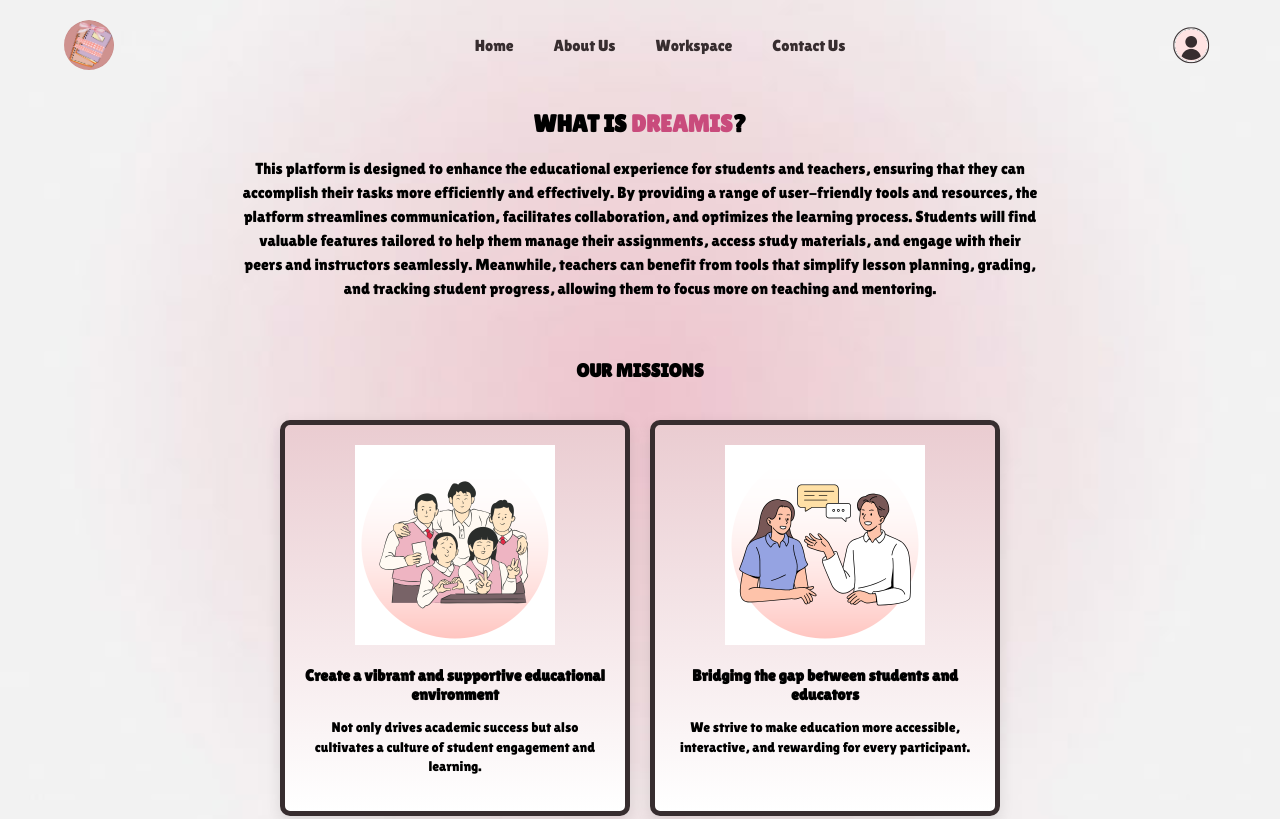
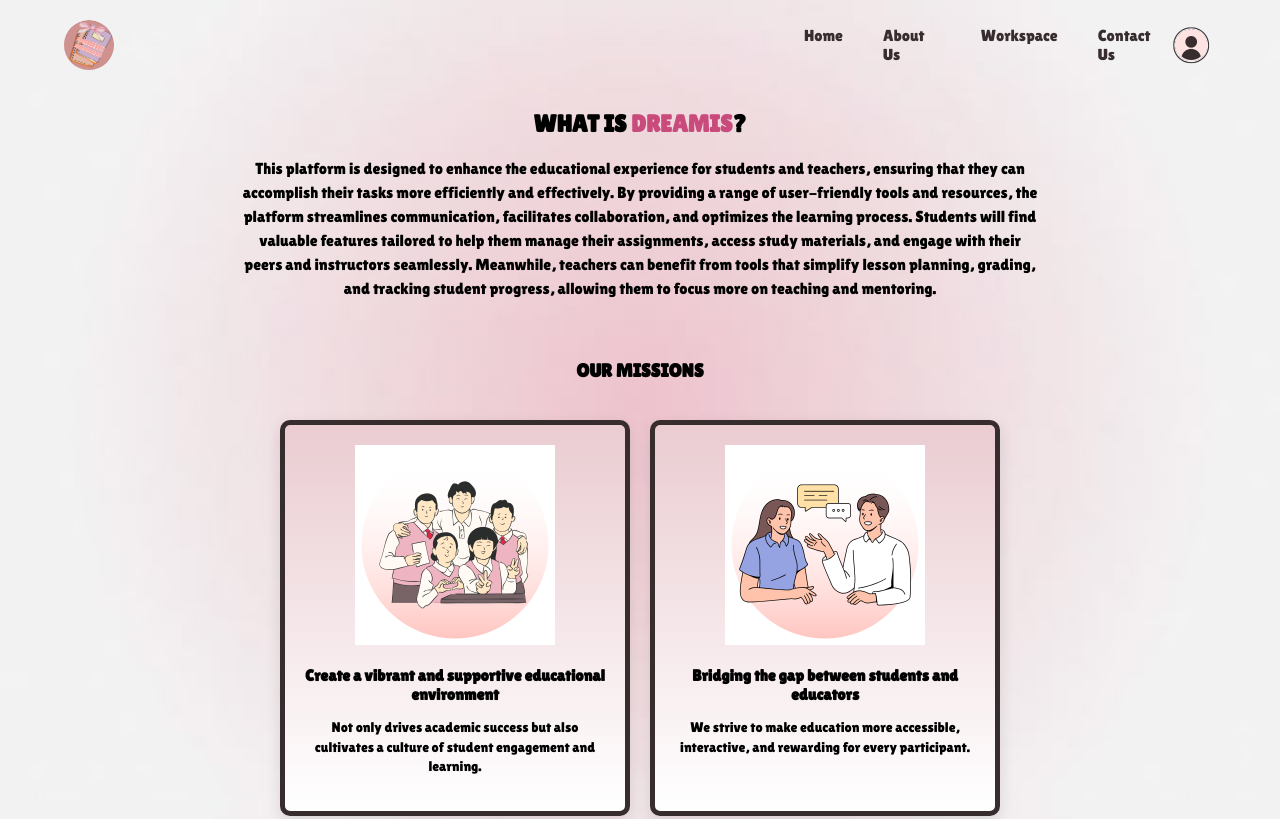
Before and after one commit to 12kenzie/htmlFinalPeta2, a plain HTML site: page about.html in a window 1280 px wide. Shown: the top 819 px of the page. Drawn offline with Linux system fonts and the light colour scheme.

Commit message:
Update about.html

```diff
--- a/about.html
+++ b/about.html
@@ -62,6 +62,10 @@
 
         nav ul li a:hover {
             color: #ff69b4;
+        }
+
+        .navbar nav {
+            margin-left: 650px;
         }
 
         @media (max-width: 768px) {
```
